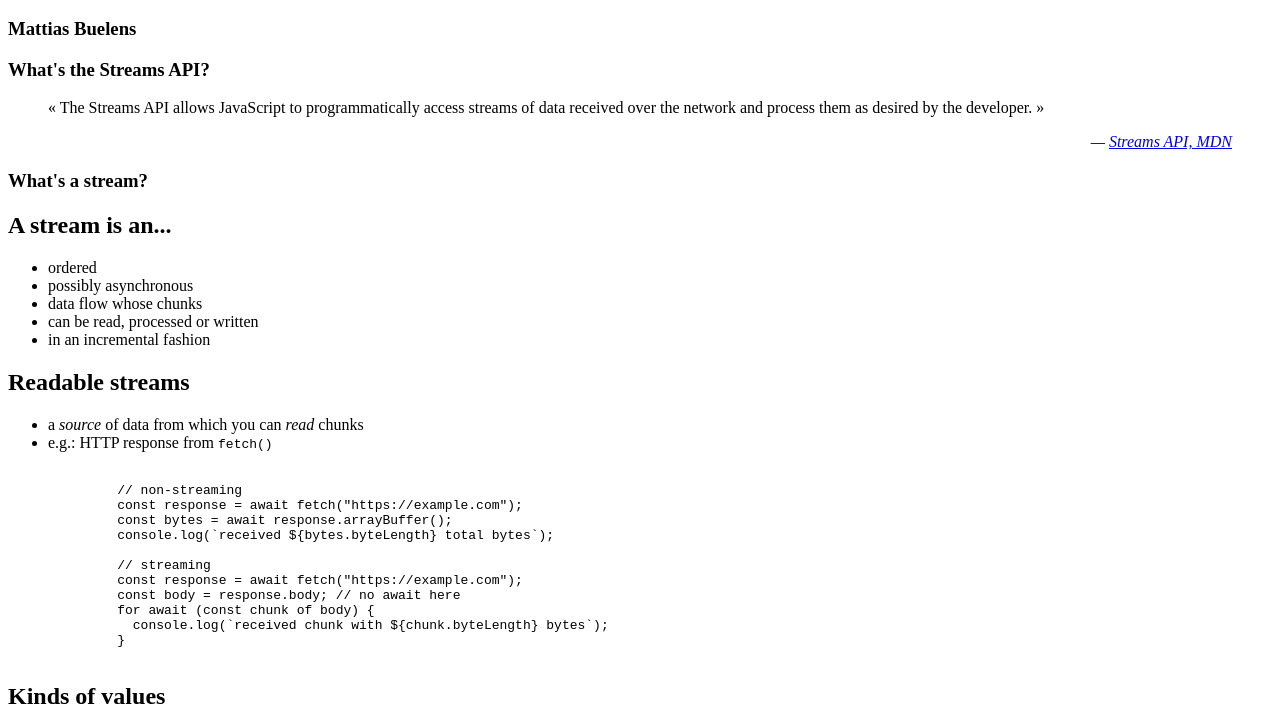
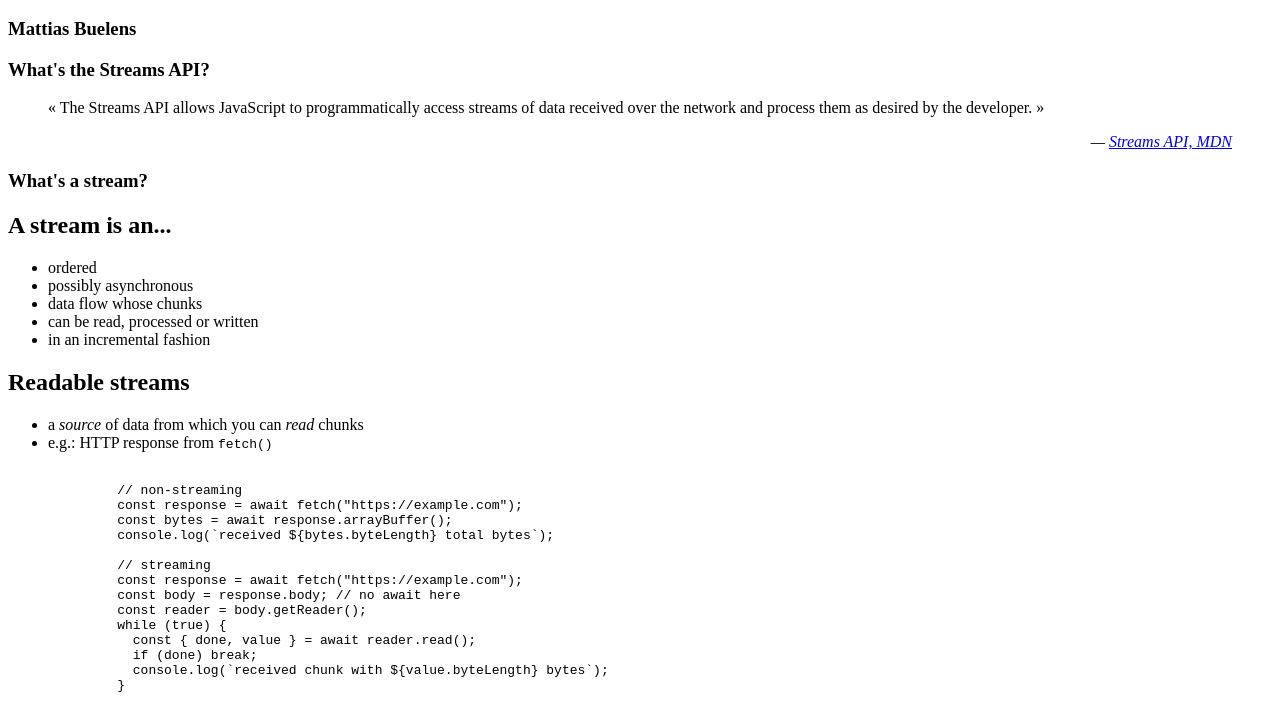
Before and after one commit to MattiasBuelens/web-streams-talk, a website built with Vite: page index.html in a window 1280 px wide. Shown: the part 76-800 px from the top of the page. Built offline with nearby package versions, Linux system fonts and the light colour scheme; what reveal.js would draw is missing.

Commit message:
Use regular reader

```diff
--- a/index.html
+++ b/index.html
@@ -110,8 +110,11 @@
               // streaming
               const response = await fetch("https://example.com");
               const body = response.body; // no await here
-              for await (const chunk of body) {
-                console.log(`received chunk with ${chunk.byteLength} bytes`);
+              const reader = body.getReader();
+              while (true) {
+                const { done, value } = await reader.read();
+                if (done) break;
+                console.log(`received chunk with ${value.byteLength} bytes`);
               }
             </code></pre>
           </section>
```
